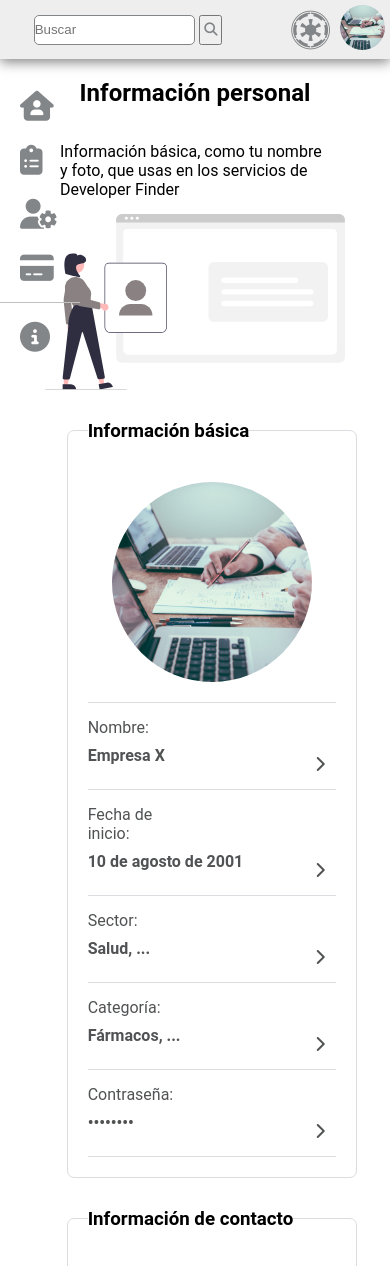
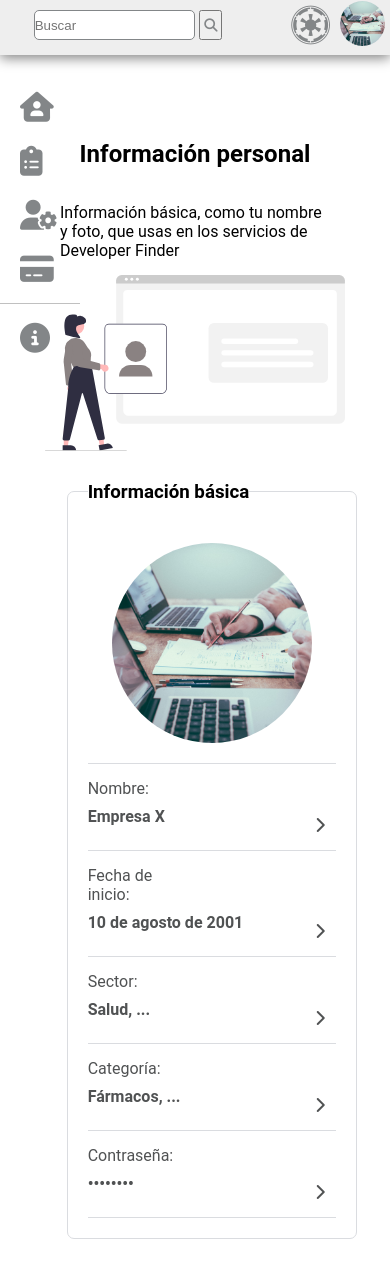
Before and after one commit to Rony-R/Proyecto-Industrias-IS902, a PHP site: page /perfil-info-personal.html in a window 390 px wide. Shown: the top 1266 px of the page. Run offline with PHP 8.4, Linux system fonts and the light colour scheme; some libraries are stand-ins or nearby versions.

Commit message:
[FIX] grid container

```diff
--- a/css/perfil-info-personal.css
+++ b/css/perfil-info-personal.css
@@ -73,6 +73,16 @@ body {
 .fab.fa-empire {
   font-size: 40px;
   color: #838688;
+}
+.grid-container {
+  display: grid;
+  gap: 10px;
+    grid-template:
+    "header" 100px
+    "navbar" 50px
+    "sidebar" 50px
+    "main" auto
+    "footer" 100px;
 }
 /* ---------------------------------------Fin Navbar------------------------------------------- */
 /* ---------------------------------------Sidebar------------------------------------------- */
@@ -231,15 +241,17 @@ ul {
 a {
   text-decoration: none;
 }
-
+/* ---------------------------------------Responsive--------------------------------------- */
 @media (max-width: 575.98px) {
   .grid-container {
-    grid-template:
-      "navbar " 60px
-      "sidebar" auto
+    display: grid;
+    gap: 10px;
+      grid-template:
+      "navbar" 50px
+      "sidebar" 50px
       "main" auto
-      "footer " 100px /
-      500px;
+      "footer" 100px/
+      auto;
   }
   /* Main */
   .info-basica {
@@ -308,7 +320,7 @@ a {
       "sidebar " auto
       "main" auto
       "footer " 100px /
-      500px;
+      auto;
   }
   /* Main */
   .info-basica {
@@ -444,6 +456,10 @@ a {
   .menu-lateral ul{
     position: relative;
   }
+  /* navbar */
+  .nav-item2 {
+    grid-column: 4/10;
+  }
 }
 
 @media (min-width: 1210px) {
```
